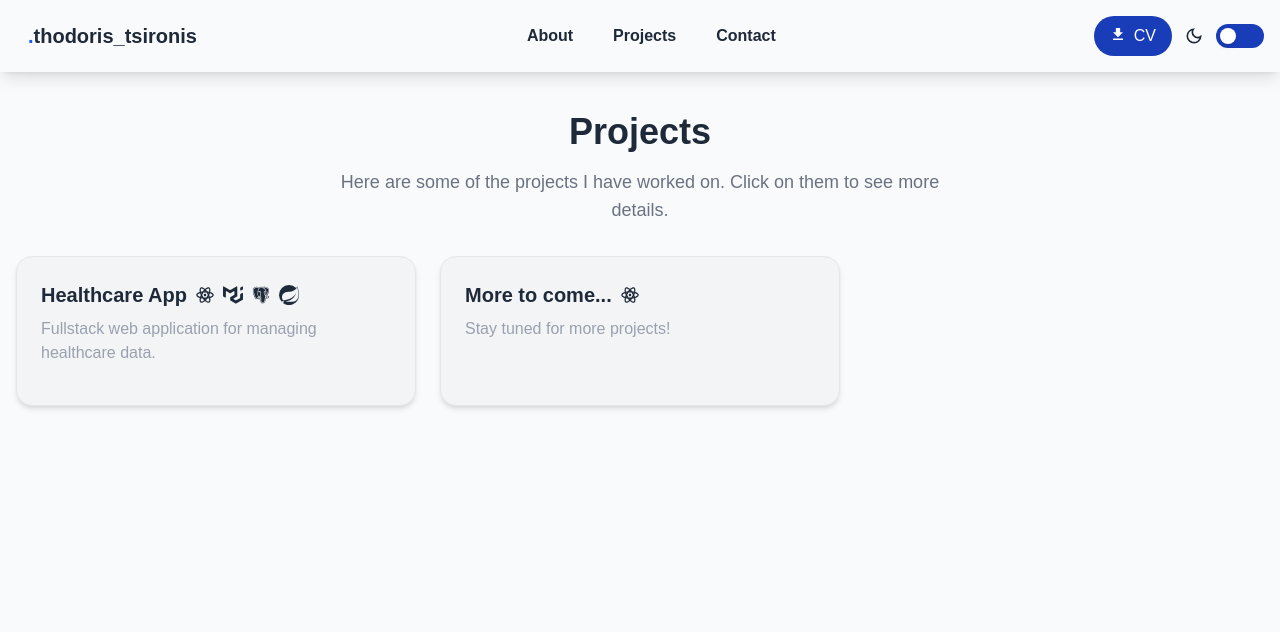
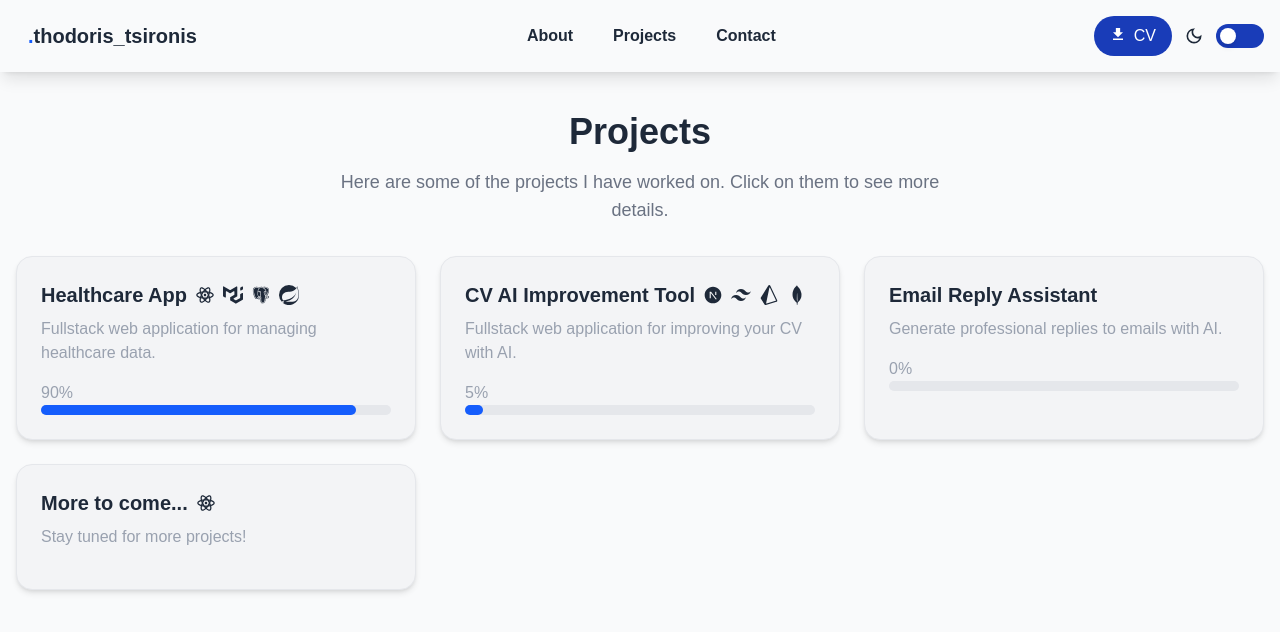
Before and after one commit to tsiro66/Portfolio, a React (Vite) app: page /projects in a window 1280 px wide. Shown: the top 632 px of the page. Built offline with nearby package versions, Linux system fonts and the light colour scheme; a web font is replaced by a local one.

Commit message:
Added new project + progress bar

```diff
--- a/src/components/Projects/Card.tsx
+++ b/src/components/Projects/Card.tsx
@@ -1,8 +1,9 @@
 type DemoCardProps = {
   title: string;
   description: string;
-  techstack: React.ReactNode;
+  techstack?: React.ReactNode;
   link?: string;
+  progress?: string;
 };
 
 const DemoCard: React.FC<DemoCardProps> = ({
@@ -10,6 +11,7 @@ const DemoCard: React.FC<DemoCardProps> = ({
   description,
   techstack,
   link,
+  progress,
 }) => {
   return (
     <>
@@ -26,6 +28,17 @@ const DemoCard: React.FC<DemoCardProps> = ({
           {title} {techstack}
         </h2>
         <p className="text-gray-400 dark:text-gray-300 mb-4">{description}</p>
+        {progress && (
+          <>
+            <p className="text-gray-400 dark:text-gray-300">{progress}</p>
+            <div className="w-full bg-gray-200 rounded-full h-2.5 dark:bg-gray-700">
+              <div
+                className="bg-blue-600 h-2.5 rounded-full"
+                style={{ width: progress }}
+              ></div>
+            </div>
+          </>
+        )}
       </div>
     </>
   );
--- a/src/components/Projects/ProjectCards.tsx
+++ b/src/components/Projects/ProjectCards.tsx
@@ -1,8 +1,10 @@
 import Card from "./Card";
-import { RiReactjsLine } from "react-icons/ri";
-import { SiSpring } from "react-icons/si";
+import { RiReactjsLine, RiTailwindCssFill } from "react-icons/ri";
+import { SiSpring, SiPrisma, SiMongodb } from "react-icons/si";
 import { BiLogoPostgresql } from "react-icons/bi";
 import { SiMui } from "react-icons/si";
+import { RiNextjsFill } from "react-icons/ri";
+
 const ProjectCards = () => {
   return (
     <div className="grid grid-cols-1 sm:grid-cols-2 lg:grid-cols-3 gap-6 mx-4">
@@ -18,7 +20,28 @@ const ProjectCards = () => {
           </div>
         }
         link="https://github.com/stars/tsiro66/lists/healthcare-app"
+        progress="90%"
       />
+      <Card
+        title="CV AI Improvement Tool"
+        description="Fullstack web application for improving your CV with AI."
+        techstack={
+          <div className="flex space-x-2">
+            <RiNextjsFill />
+            <RiTailwindCssFill />
+            <SiPrisma />
+            <SiMongodb />
+          </div>
+        }
+        link="https://github.com/tsiro66/Resume-ai"
+        progress="5%"
+      />
+      <Card
+        title="Email Reply Assistant"
+        description="Generate professional replies to emails with AI."
+        progress="0%"
+      />
+
       <Card
         title="More to come..."
         description="Stay tuned for more projects!"
```
